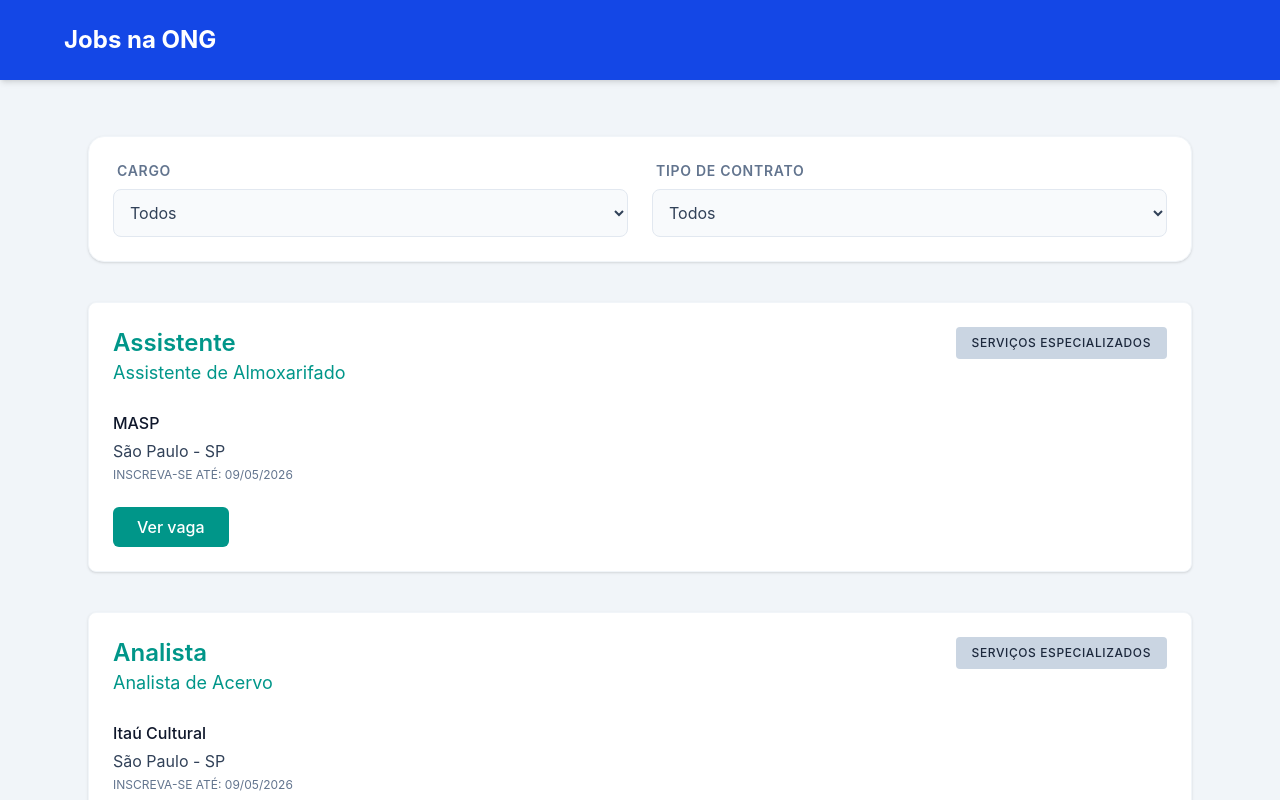
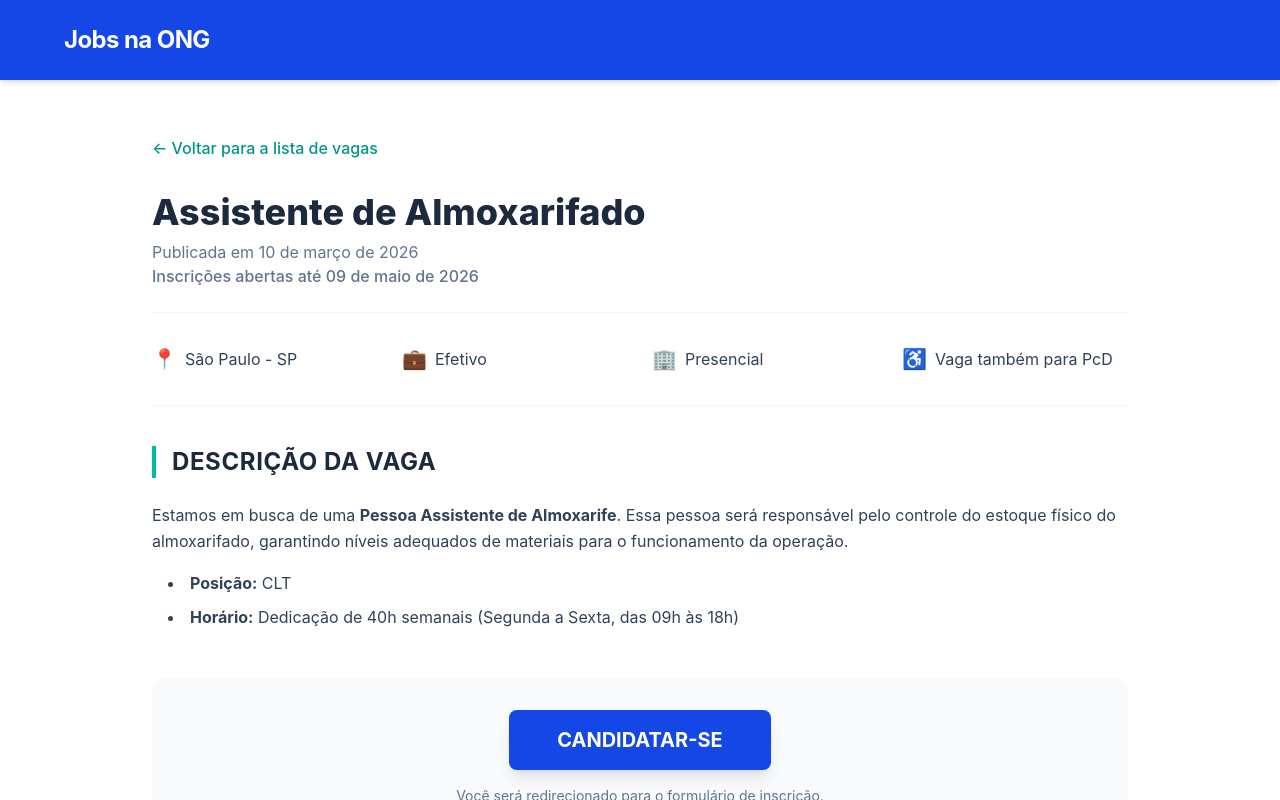
Before and after one commit to univesp-projeto-integrador-pi/sys-rh-frontend, a React (Vite) app: page /vaga/1 in a window 1280 px wide. Shown: the top 800 px of the page. Built offline with nearby package versions, Linux system fonts and the light colour scheme.

Commit message:
feat: adicionado pagina da vaga

```diff
--- a/package.json
+++ b/package.json
@@ -12,7 +12,8 @@
   "dependencies": {
     "axios": "^1.13.6",
     "react": "^19.2.4",
-    "react-dom": "^19.2.4"
+    "react-dom": "^19.2.4",
+    "react-router-dom": "^7.13.1"
   },
   "devDependencies": {
     "@eslint/js": "^9.39.4",
--- a/src/App.tsx
+++ b/src/App.tsx
@@ -1,43 +1,16 @@
-import { useState } from 'react'
-import { FilterBar } from "./components/FilterBar"
-import { JobCard } from "./components/JobCard"
-
-// 1. Nossos dados de teste (Mock)
-const allJobs = [
-  { id: 1, title: "Assistente", role: "Assistente de Almoxarifado", company: "MASP", location: "São Paulo - SP", deadline: "09/05/2026", tag: "SERVIÇOS ESPECIALIZADOS", contractType: "CLT" },
-  { id: 2, title: "Analista", role: "Analista de Acervo", company: "Itaú Cultural", location: "São Paulo - SP", deadline: "09/05/2026", tag: "SERVIÇOS ESPECIALIZADOS", contractType: "PJ" },
-  { id: 3, title: "Especialista", role: "Músico - Flauta", company: "Orquestra Sinfônica", location: "Bahia - BA", deadline: "09/05/2026", tag: "ARTISTA", contractType: "Temporário" },
-];
+// src/App.tsx
+import { BrowserRouter, Routes, Route } from 'react-router-dom';
+import { Home } from './pages/Home';
+import { JobDetails } from './pages/JobDetails';
 
 function App() {
-  // 2. Estado para guardar o filtro selecionado
-  const [cargoFiltro, setCargoFiltro] = useState("Todos");
-
-  // 3. Lógica que filtra a lista em tempo real
-  const jobsFiltrados = allJobs.filter(job =>
-    cargoFiltro === "Todos" || job.title === cargoFiltro
-  );
-
   return (
-    <div className="min-h-screen bg-slate-100 font-sans">
-      <header className="bg-blue-700 text-white p-6 shadow-md">
-        <h1 className="max-w-6xl mx-auto text-2xl font-bold">Jobs na ONG</h1>
-      </header>
-
-      <main className="max-w-6xl mx-auto p-6 mt-8">
-        <FilterBar onCargoChange={setCargoFiltro} />
-
-        <div className="flex flex-col gap-4">
-          {jobsFiltrados.map(job => (
-            <JobCard key={job.id} {...job} />
-          ))}
-
-          {jobsFiltrados.length === 0 && (
-            <p className="text-center text-slate-500 py-10">Nenhuma vaga encontrada para este filtro.</p>
-          )}
-        </div>
-      </main>
-    </div>
+    <BrowserRouter>
+      <Routes>
+        <Route path="/" element={<Home />} />
+        <Route path="/vaga/:id" element={<JobDetails />} />
+      </Routes>
+    </BrowserRouter>
   );
 }
 
--- a/src/components/JobCard.tsx
+++ b/src/components/JobCard.tsx
@@ -1,34 +1,49 @@
+import { Link } from 'react-router-dom';
+
 interface JobCardProps {
+  id: number;
   title: string;     // Ex: Assistente
   role: string;      // Ex: Assistente de Almoxarifado
   company: string;   // Ex: MASP
   location: string;  // Ex: São Paulo - SP
   deadline: string;  // Ex: 09/05/2026
   tag: string;       // Ex: SERVIÇOS ESPECIALIZADOS
+  contractType: string; // Ex: CLT
 }
 
-export function JobCard({ title, role, company, location, deadline, tag }: JobCardProps) {
+export function JobCard({ id, title, role, company, location, deadline, tag, contractType }: JobCardProps) {
   return (
-    <div className="bg-white p-6 rounded-lg shadow-sm mb-6 border border-slate-100">
-      <div className="flex justify-between items-start mb-2">
-        <div>
-          <h2 className="text-2xl font-semibold text-teal-600">{title}</h2>
-          <h3 className="text-lg text-teal-600 mb-4">{role}</h3>
+    <div className="bg-white p-6 rounded-lg shadow-sm mb-6 border border-slate-100 flex flex-col md:flex-row justify-between items-start md:items-center gap-4">
+
+      <div className="flex-1">
+        <div className="mb-2">
+          <h2 className="text-2xl font-semibold text-teal-600 leading-tight">{title}</h2>
+          <h3 className="text-lg text-teal-600">{role}</h3>
         </div>
-        <span className="bg-slate-300 text-slate-800 text-xs font-medium px-4 py-2 rounded uppercase tracking-wider">
+
+        <div className="space-y-1 text-slate-600 text-sm">
+          <p className="font-bold text-slate-800">{company}</p>
+          <p>{location} • <span className="font-medium text-slate-500">{contractType}</span></p>
+          <p className="text-xs uppercase tracking-wider text-slate-400">Increva-se até: {deadline}</p>
+        </div>
+
+        <div className="mt-6">
+          <Link
+            to={`/vaga/${id}`}
+            className="bg-teal-600 hover:bg-teal-700 text-white font-bold py-2 px-8 rounded transition-all inline-block"
+          >
+            Ver vaga
+          </Link>
+        </div>
+      </div>
+
+      {/* A TAG CINZA (Igual à referência da Cultura) */}
+      <div className="hidden md:block">
+        <span className="bg-slate-200 text-slate-600 text-[10px] font-bold px-3 py-1 rounded uppercase tracking-widest">
           {tag}
         </span>
       </div>
 
-      <div className="space-y-1 text-slate-700 mb-6">
-        <p className="font-medium text-slate-900">{company}</p>
-        <p>{location}</p>
-        <p className="text-xs text-slate-500">INSCREVA-SE ATÉ: {deadline}</p>
-      </div>
-
-      <button className="bg-teal-600 hover:bg-teal-700 text-white font-medium py-2 px-6 rounded-md transition">
-        Ver vaga
-          </button>
     </div>
   );
 }
--- /dev/null
+++ b/src/pages/Home.tsx
@@ -0,0 +1,36 @@
+// src/pages/Home.tsx
+import { useState } from 'react'
+import { FilterBar } from "../components/FilterBar"
+import { JobCard } from "../components/JobCard"
+
+const allJobs = [
+  { id: 1, title: "Assistente", role: "Assistente de Almoxarifado", company: "MASP", location: "São Paulo - SP", deadline: "09/05/2026", tag: "SERVIÇOS ESPECIALIZADOS", contractType: "CLT" },
+  { id: 2, title: "Analista", role: "Analista de Acervo", company: "Itaú Cultural", location: "São Paulo - SP", deadline: "08/04/2026", tag: "SERVIÇOS ESPECIALIZADOS", contractType: "PJ" },
+];
+
+export function Home() {
+  const [cargoFiltro, setCargoFiltro] = useState("Todos");
+  const [contratoFiltro, setContratoFiltro] = useState("Todos");
+
+  const jobsFiltrados = allJobs.filter(job => {
+    const bateCargo = cargoFiltro === "Todos" || job.title === cargoFiltro;
+    const bateContrato = contratoFiltro === "Todos" || job.contractType === contratoFiltro;
+    return bateCargo && bateContrato;
+  });
+
+  return (
+    <div className="min-h-screen bg-slate-100">
+      <header className="bg-blue-700 text-white p-6 shadow-md">
+         <h1 className="max-w-6xl mx-auto text-2xl font-bold">Jobs na ONG</h1>
+      </header>
+      <main className="max-w-6xl mx-auto p-6 mt-8">
+        <FilterBar onCargoChange={setCargoFiltro} onContratoChange={setContratoFiltro} />
+        <div className="flex flex-col gap-4">
+          {jobsFiltrados.map(job => (
+            <JobCard key={job.id} {...job} />
+          ))}
+        </div>
+      </main>
+    </div>
+  );
+}
--- /dev/null
+++ b/src/pages/JobDetails.tsx
@@ -0,0 +1,78 @@
+import { Link, useParams } from 'react-router-dom';
+
+export function JobDetails() {
+  const { id } = useParams(); // No futuro, usaremos esse ID para buscar a vaga no banco
+
+  return (
+    <div className="min-h-screen bg-white font-sans">
+      <header className="bg-blue-700 text-white p-6 shadow-md mb-8">
+         <div className="max-w-6xl mx-auto flex justify-between items-center">
+            <Link to="/" className="text-2xl font-bold tracking-tight">Jobs na ONG</Link>
+         </div>
+      </header>
+
+      <main className="max-w-5xl mx-auto p-6">
+        {/* BOTÃO VOLTAR */}
+        <Link to="/" className="text-teal-600 font-medium hover:underline mb-8 inline-block">
+          ← Voltar para a lista de vagas
+        </Link>
+
+        {/* HEADER DA VAGA */}
+        <div className="flex justify-between items-start mb-6">
+          <div>
+            <h1 className="text-4xl font-extrabold text-slate-800 mb-2">
+              Assistente de Almoxarifado
+            </h1>
+            <p className="text-slate-500">Publicada em 10 de março de 2026</p>
+            <p className="text-slate-500 font-medium">Inscrições abertas até 09 de maio de 2026</p>
+          </div>
+        </div>
+
+        {/* INFO TAGS (BASEADO NA SUA IMAGEM) */}
+        <div className="grid grid-cols-2 md:grid-cols-4 gap-6 py-8 border-t border-b border-slate-100 mb-10">
+          <div className="flex items-center gap-2 text-slate-700">
+            <span className="text-xl">📍</span>
+            <span>São Paulo - SP</span>
+          </div>
+          <div className="flex items-center gap-2 text-slate-700">
+            <span className="text-xl">💼</span>
+            <span>Efetivo</span>
+          </div>
+          <div className="flex items-center gap-2 text-slate-700">
+            <span className="text-xl">🏢</span>
+            <span>Presencial</span>
+          </div>
+          <div className="flex items-center gap-2 text-slate-700">
+            <span className="text-xl">♿</span>
+            <span>Vaga também para PcD</span>
+          </div>
+        </div>
+
+        {/* CONTEÚDO DA DESCRIÇÃO */}
+        <section className="mb-12">
+          <h2 className="text-2xl font-bold text-slate-800 mb-6 uppercase tracking-wide border-l-4 border-teal-500 pl-4">
+            Descrição da Vaga
+          </h2>
+          <div className="text-slate-700 leading-relaxed space-y-4">
+            <p>
+              Estamos em busca de uma <strong>Pessoa Assistente de Almoxarife</strong>.
+              Essa pessoa será responsável pelo controle do estoque físico do almoxarifado, garantindo níveis adequados de materiais para o funcionamento da operação.
+            </p>
+            <ul className="list-disc list-inside space-y-2 ml-4">
+              <li><strong>Posição:</strong> CLT</li>
+              <li><strong>Horário:</strong> Dedicação de 40h semanais (Segunda a Sexta, das 09h às 18h)</li>
+            </ul>
+          </div>
+        </section>
+
+        {/* BOTÃO DE CANDIDATURA */}
+        <div className="bg-slate-50 p-8 rounded-2xl flex flex-col items-center">
+          <button className="bg-blue-700 hover:bg-blue-800 text-white text-xl font-bold py-4 px-12 rounded-lg transition-all shadow-lg hover:scale-105">
+            CANDIDATAR-SE
+          </button>
+          <p className="mt-4 text-slate-500 text-sm">Você será redirecionado para o formulário de inscrição.</p>
+        </div>
+      </main>
+    </div>
+  );
+}
```
Also changed, not shown: 1 other file (tests, documents, lock files or other folders).
